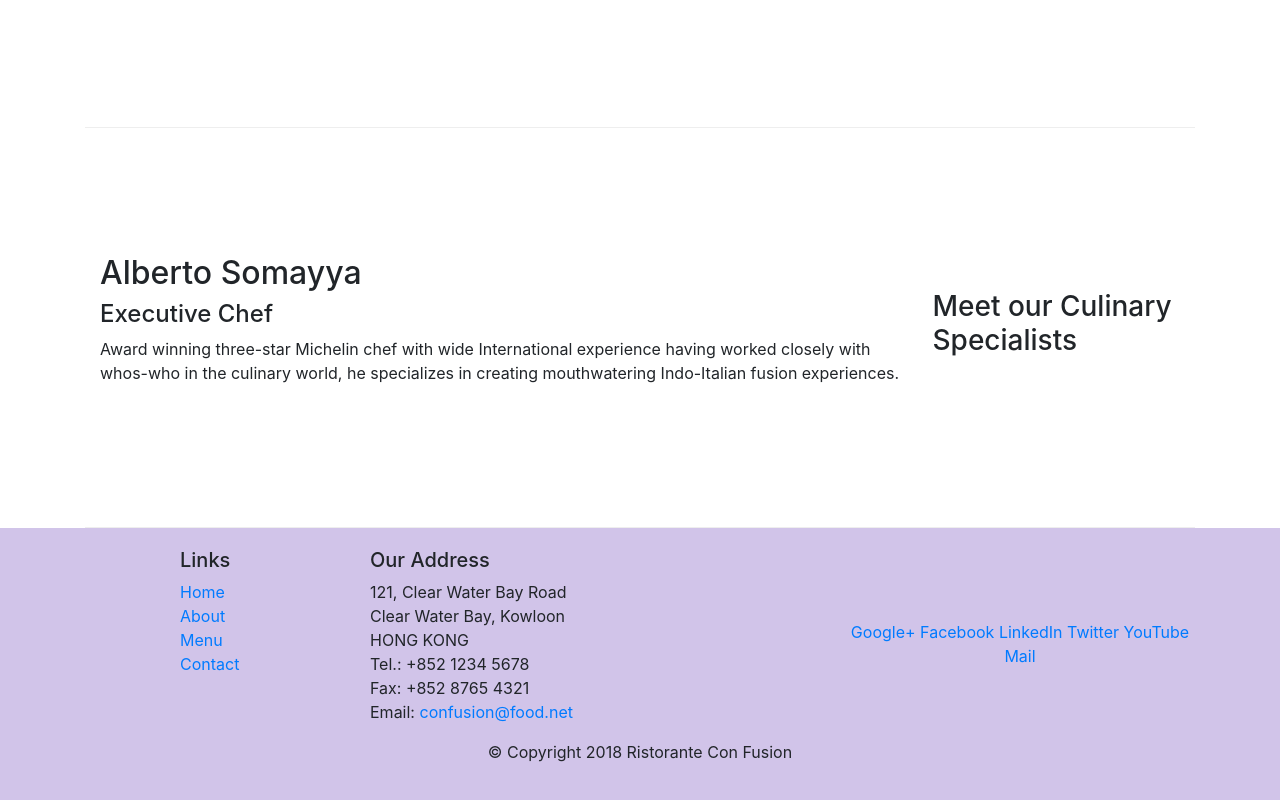
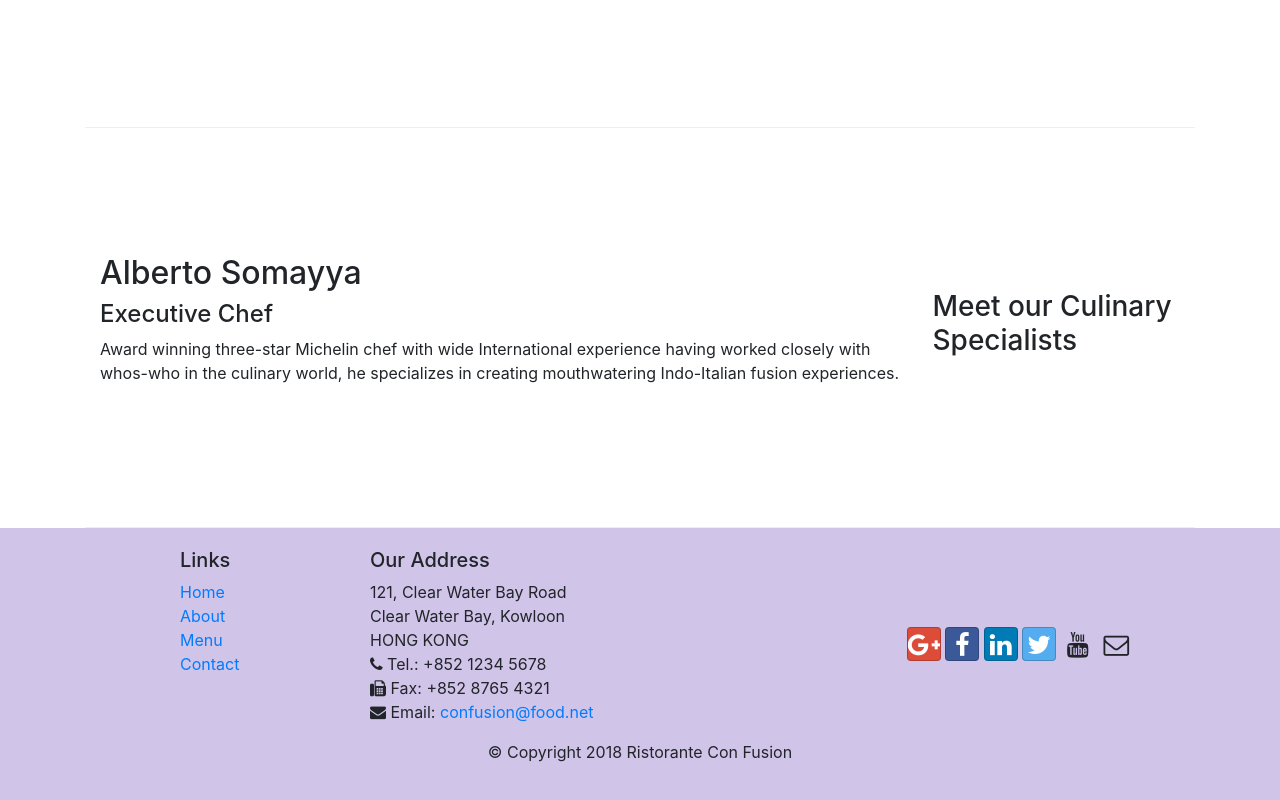
Before and after one commit to deepak-mb/coursera-full-stack-development, a website: page Bootstrap4/conFusion/index.html in a window 1280 px wide. Shown: the part 1006-1806 px from the top of the page. Drawn offline with nearby package versions, Linux system fonts and the light colour scheme.

Commit message:
Icon fonts

```diff
--- a/Bootstrap4/conFusion/index.html
+++ b/Bootstrap4/conFusion/index.html
@@ -11,6 +11,8 @@
 
 <!-- Bootstrap CSS -->
 <link rel="stylesheet" href="node_modules/bootstrap/dist/css/bootstrap.min.css">
+<link rel="stylesheet" href="node_modules/font-awesome/css/font-awesome.min.css">
+<link rel="stylesheet" href="node_modules/bootstrap-social/bootstrap-social.css">
 <link rel="stylesheet" href="css/styles.css">
 
 <body>
@@ -24,16 +26,16 @@
             <div class="collapse navbar-collapse" id="Navbar">
                 <ul class="navbar-nav mr-auto">
                     <li class="nav-item">
-                        <a href="#" class="nav-link active ">Home</a>
+                        <a href="#" class="nav-link active"><span class="fa fa-home fa-lg"></span> Home</a>
                     </li>
                     <li class="nav-item">
-                        <a href="aboutus.html" class="nav-link">About</a>
+                        <a href="aboutus.html" class="nav-link"><span class="fa fa-info fa-lg"></span> About</a>
                     </li>
                     <li class="nav-item">
-                        <a href="#" class="nav-link">Menu</a>
+                        <a href="#" class="nav-link"><span class="fa fa-list fa-lg"></span> Menu</a>
                     </li>
                     <li class="nav-item">
-                        <a href="#" class="nav-link">Contact</a>
+                        <a href="#" class="nav-link"><span class="fa fa-address-card fa-lg"></span> Contact</a>
                     </li>
                 </ul>
             </div>
@@ -111,19 +113,31 @@
                         121, Clear Water Bay Road<br>
                         Clear Water Bay, Kowloon<br>
                         HONG KONG<br>
-                        Tel.: +852 1234 5678<br>
-                        Fax: +852 8765 4321<br>
-                        Email: <a href="mailto:confusion@food.net">confusion@food.net</a>
+                        <i class="fa fa-phone"></i> Tel.: +852 1234 5678<br>
+                        <i class="fa fa-fax"></i> Fax: +852 8765 4321<br>
+                        <i class="fa fa-envelope"></i> Email: <a href="mailto:confusion@food.net">confusion@food.net</a>
                     </address>
                 </div>
                 <div class="col-12 col-sm-4 align-self-center">
                     <div class="text-center">
-                        <a href="http://google.com/+">Google+</a>
-                        <a href="http://www.facebook.com/profile.php?id=">Facebook</a>
-                        <a href="http://www.linkedin.com/in/">LinkedIn</a>
-                        <a href="http://twitter.com/">Twitter</a>
-                        <a href="http://youtube.com/">YouTube</a>
-                        <a href="mailto:">Mail</a>
+                        <a class="btn btn-social-icon btn-google" href="http://google.com/+">
+                            <div class="i fa fa-google-plus fa-lg"></div>
+                        </a>
+                        <a class="btn btn-social-icon btn-facebook" href="http://www.facebook.com/profile.php?id=">
+                            <i class="fa fa-facebook fa-lg"></i>
+                        </a>
+                        <a class="btn btn-social-icon btn-linkedin" href="http://www.linkedin.com/in/">
+                            <i class="fa fa-linkedin fa-lg"></i>
+                        </a>
+                        <a class="btn btn-social-icon btn-twitter" href="http://twitter.com/">
+                            <i class="fa fa-twitter fa-lg"></i>
+                        </a>
+                        <a class="btn btn-social-icon btn-youtube" href="http://youtube.com/">
+                            <i class="fa fa-youtube fa-lg"></i>
+                        </a>
+                        <a class="btn btn-social-icon" href="mailto:">
+                            <i class="fa fa-envelope-o fa-lg"></i>
+                        </a>
                     </div>
                 </div>
             </div>
--- a/Bootstrap4/conFusion/package.json
+++ b/Bootstrap4/conFusion/package.json
@@ -14,8 +14,10 @@
     "lite-server": "^2.3.0"
   },
   "dependencies": {
-    "bootstrap": "^4.0.0",
-    "jquery": "^3.3.1",
+    "bootstrap": "^4.4.1",
+    "bootstrap-social": "^5.1.1",
+    "font-awesome": "^4.7.0",
+    "jquery": "^3.4.1",
     "popper.js": "^1.12.9"
   }
 }
```
Also changed, not shown: Bootstrap4/conFusion/aboutus.html (+27 -13 lines), 1 other file.
